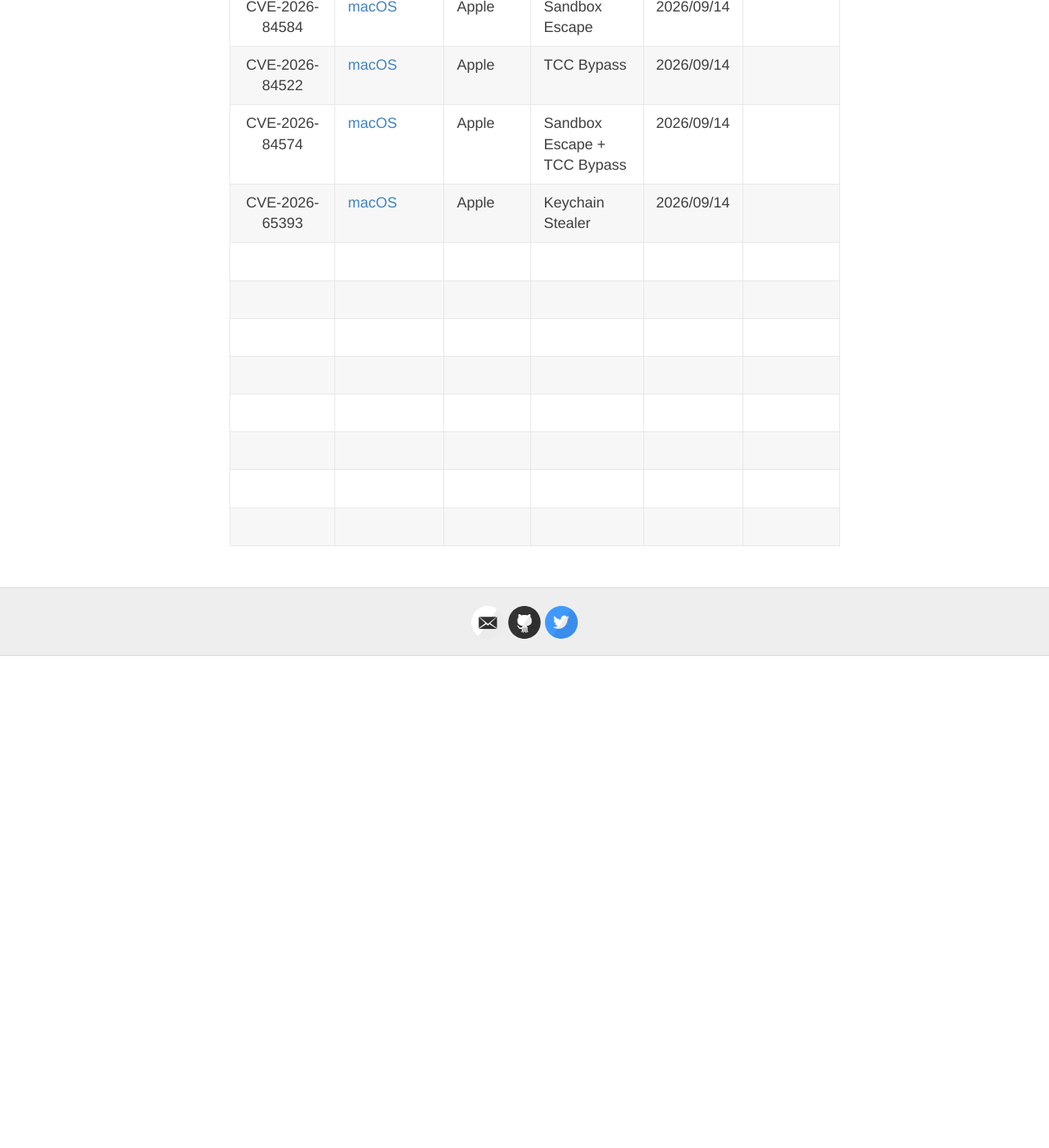
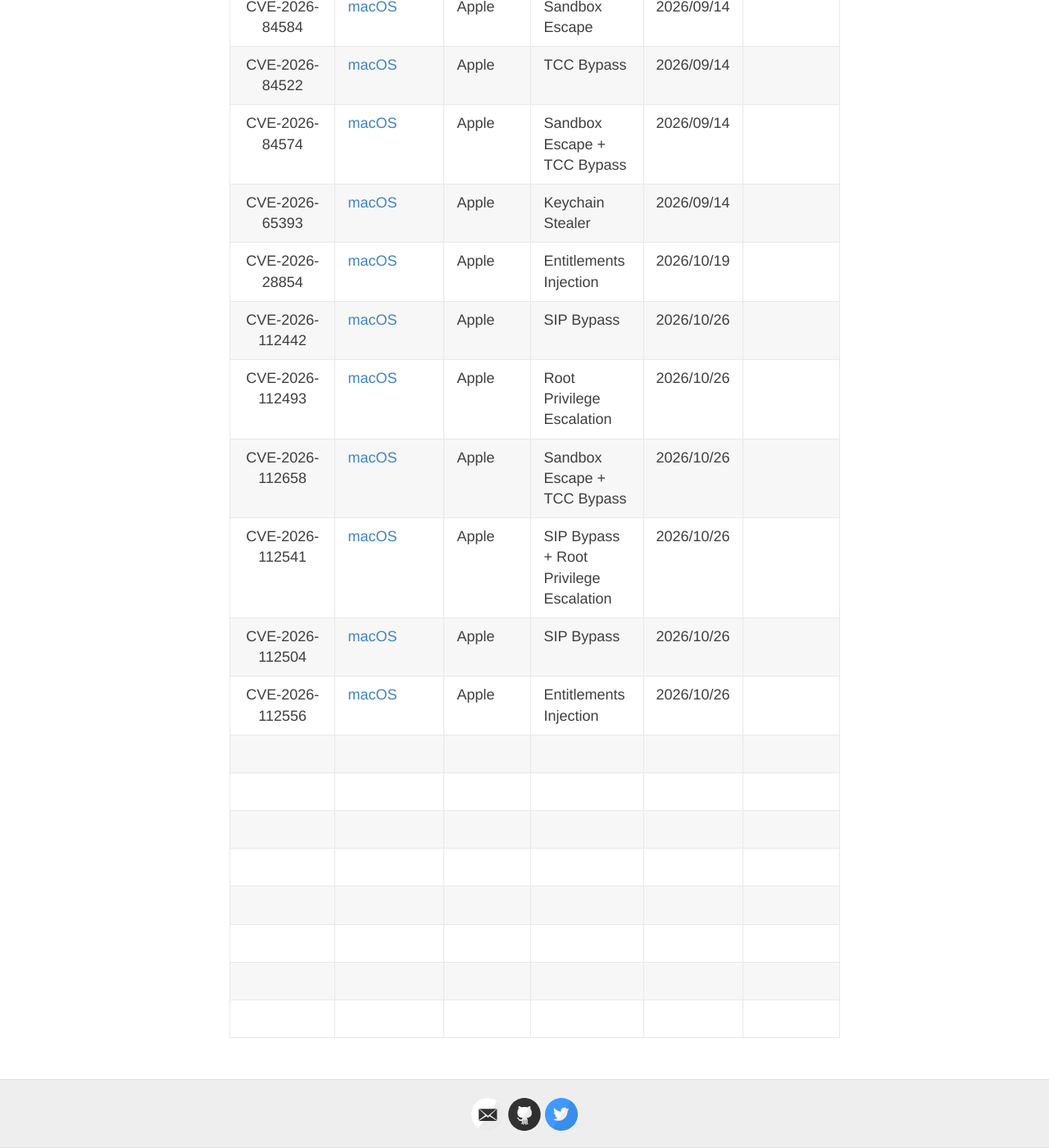
Before and after one commit to jhftss/jhftss.github.io, a Jekyll site: the page built from CVEs.md, in a window 1280 px wide and 1400 px high, scrolled down 25275 px. Shown: the whole window at 82% size. Built offline with Jekyll 4.4.1, drawn with Linux system fonts in a browser that asks for light colours; before the commit the page ends 26075 px from its top, so only the background shows below that.

Commit message:
Add some new CVE entries

```diff
--- a/CVEs.md
+++ b/CVEs.md
@@ -347,6 +347,13 @@ permalink: /cvelist/
 | CVE-2026-84522                                                                  | [macOS](https://support.apple.com/en-gb/149035)                                                                                                            | Apple       | TCC Bypass                                  | 2026/09/14     |                                                                                                                                                         |
 | CVE-2026-84574                                                                  | [macOS](https://support.apple.com/en-gb/149035)                                                                                                            | Apple       | Sandbox Escape + TCC Bypass                 | 2026/09/14     |                                                                                                                                                         |
 | CVE-2026-65393                                                                  | [macOS](https://support.apple.com/en-gb/149035)                                                                                                            | Apple       | Keychain Stealer                            | 2026/09/14     |                                                                                                                                                         |
+| CVE-2026-28854                                                                  | [macOS](https://support.apple.com/en-gb/149035)                                                                                                            | Apple       | Entitlements Injection                      | 2026/10/19     |                                                                                                                                                         |
+| CVE-2026-112442                                                                 | [macOS](https://support.apple.com/en-gb/149521)                                                                                                            | Apple       | SIP Bypass                                  | 2026/10/26     |                                                                                                                                                         |
+| CVE-2026-112493                                                                 | [macOS](https://support.apple.com/en-gb/149521)                                                                                                            | Apple       | Root Privilege Escalation                   | 2026/10/26     |                                                                                                                                                         |
+| CVE-2026-112658                                                                 | [macOS](https://support.apple.com/en-gb/149521)                                                                                                            | Apple       | Sandbox Escape + TCC Bypass                 | 2026/10/26     |                                                                                                                                                         |
+| CVE-2026-112541                                                                 | [macOS](https://support.apple.com/en-gb/149521)                                                                                                            | Apple       | SIP Bypass + Root Privilege Escalation      | 2026/10/26     |                                                                                                                                                         |
+| CVE-2026-112504                                                                 | [macOS](https://support.apple.com/en-gb/149521)                                                                                                            | Apple       | SIP Bypass                                  | 2026/10/26     |                                                                                                                                                         |
+| CVE-2026-112556                                                                 | [macOS](https://support.apple.com/en-gb/149521)                                                                                                            | Apple       | Entitlements Injection                      | 2026/10/26     |                                                                                                                                                         |
 |                                                                                 |                                                                                                                                                            |             |                                             |                |                                                                                                                                                         |
 |                                                                                 |                                                                                                                                                            |             |                                             |                |                                                                                                                                                         |
 |                                                                                 |                                                                                                                                                            |             |                                             |                |                                                                                                                                                         |
```
